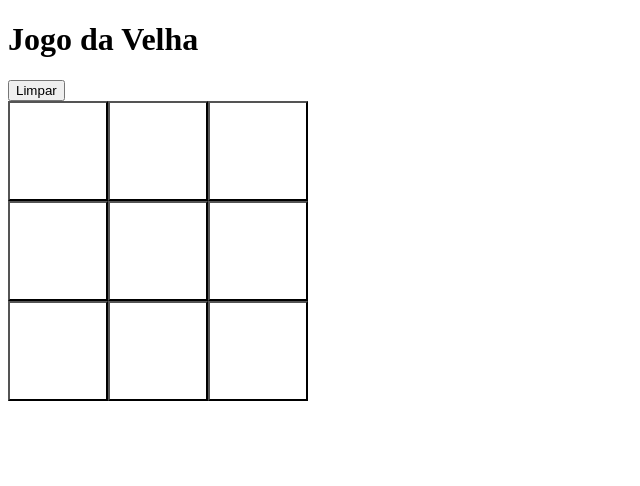
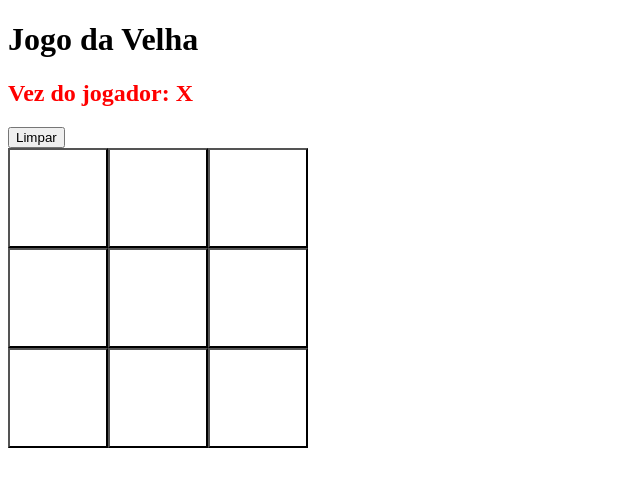
Before and after one commit to scaramuzzini/frontend2025_10_13, a React (Vite) app: page / in a window 1280 px wide. Shown: the top 486 px of the page, without its empty margins (0-640 px from the left). Built offline with nearby package versions, Linux system fonts and the light colour scheme.

Commit message:
logica parcial do vencedor

```diff
--- a/src/JogoDaVelha.css
+++ b/src/JogoDaVelha.css
@@ -8,3 +8,7 @@
 .linha {
     display:flex;
 }
+
+.msg {
+    color: red;
+}
--- a/src/JogoDaVelha.jsx
+++ b/src/JogoDaVelha.jsx
@@ -3,8 +3,21 @@ import './JogoDaVelha.css'
 
 function Quadrado({quadrado, handleClick}) {
 
+    return <button className="q" onClick={handleClick}>{quadrado}</button>
+}
 
-    return <button className="q" onClick={handleClick}>{quadrado}</button>
+function verificarVencedor(q) {
+    /*
+        AND (E)
+        V V = V
+        V F = F
+        F V = F
+        F F = F
+    */
+   if (q[0] == q[1] && q[1] == q[2]) {
+    return q[0];
+   }
+   return null;
 }
 
 function Tabuleiro() {
@@ -12,28 +25,28 @@ function Tabuleiro() {
     const [vezDoX,setVezDoX] = useState(true);
 
     function handleClick(i) {
+        let vencedor = verificarVencedor(quadrados);
+        if (vencedor) {
+            alert('O vencedor é: '+vencedor);
+        }
         if (quadrados[i] == null) {
-            console.log('clicou no quadrado: '+i);
-            console.log('Vez do X? '+vezDoX);
             const novosQuadrados = quadrados.slice();
-            //identificar quem é o jogador da vez
-            if (vezDoX) {
-                novosQuadrados[i] = 'X';
-            } else {
-                novosQuadrados[i] = 'O';
-            }
+            novosQuadrados[i] = vezDoX ? 'X' : 'O';
             setQuadrados(novosQuadrados);
             setVezDoX(!vezDoX);
-
         }
     }
 
     function handleLimparTabuleiro() {
         setQuadrados(Array(9).fill(null));
+        setVezDoX(true);
     }
+
+    let mensagem = 'Vez do jogador: ' + (vezDoX ? 'X' : 'O');
 
     return (
         <>
+            <h2 className='msg'>{mensagem}</h2>
             <button onClick={handleLimparTabuleiro}>Limpar</button>
             <div className='linha'>
                 <Quadrado
```
